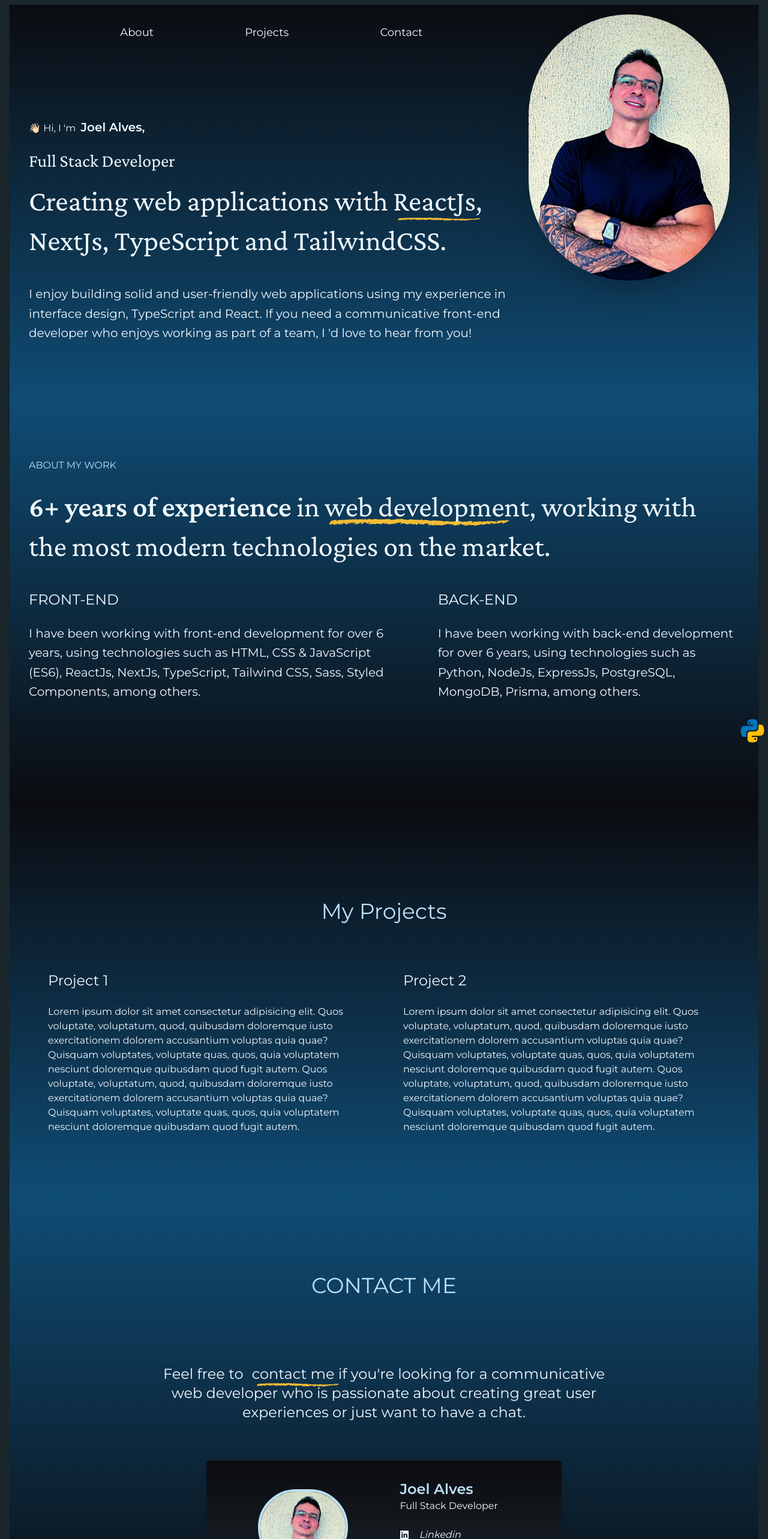
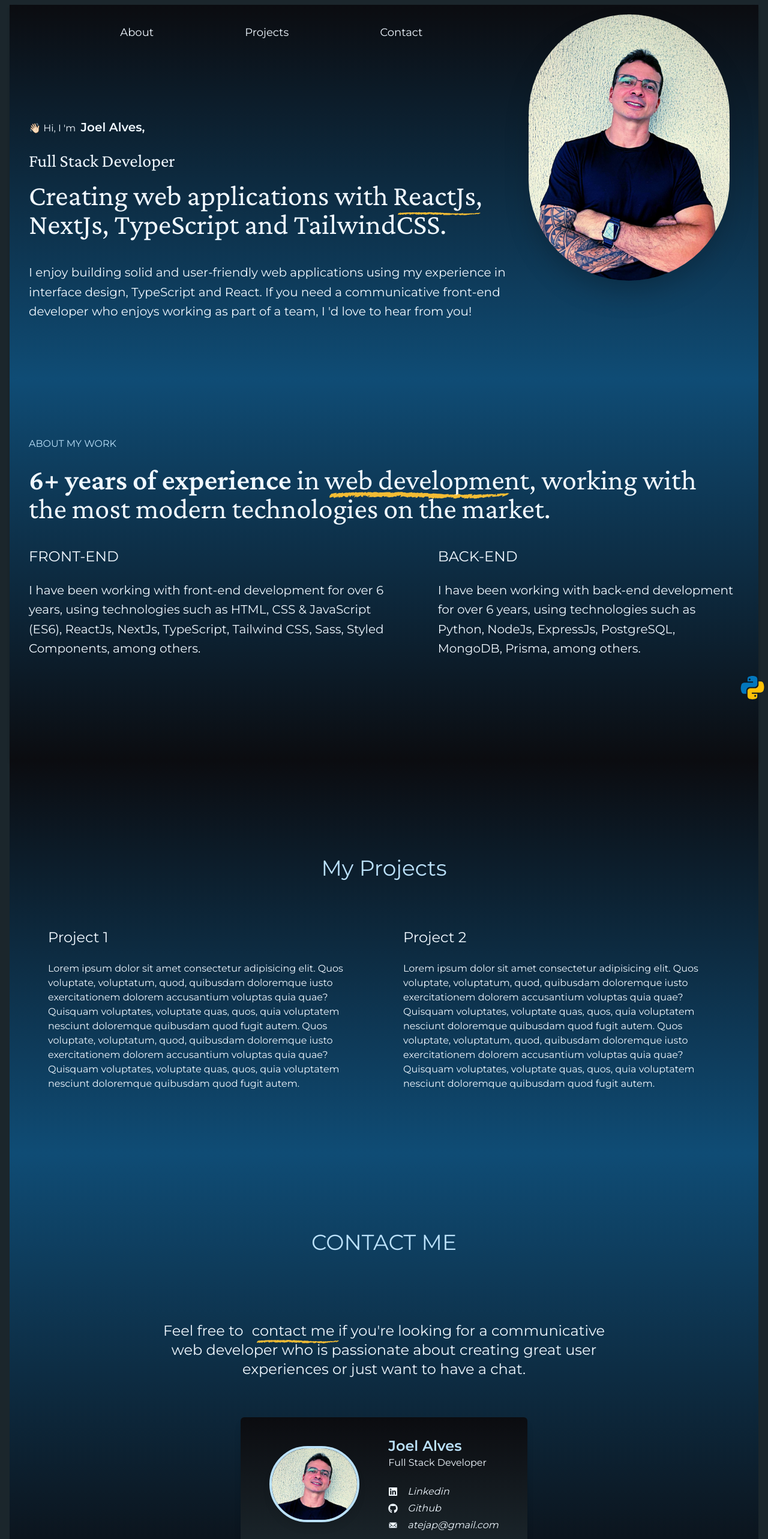
Before and after one commit to atejap05/portfolio, a Next.js app: page / in a window 1280 px wide. Shown: the top 2566 px of the page at 60% size. Built offline with nearby package versions, Linux system fonts and the light colour scheme; what tailwind-clip-path would draw is missing.

Commit message:
ajustes de breakpoints sm

```diff
--- a/src/app/page.tsx
+++ b/src/app/page.tsx
@@ -37,7 +37,7 @@ export default function Home() {
               Full Stack Developer
             </h1>
             <p
-              className={`${crimsonPro.className} text-5xl leading-snug mb-10`}
+              className={`${crimsonPro.className} text-3xl sm:text-5xl leading-snug mb-10`}
             >
               Creating web applications with
               <CustomUnderline text="ReactJs" />, NextJs, TypeScript and
@@ -72,13 +72,13 @@ export default function Home() {
             About my work
           </p>
           <h1
-            className={`${crimsonPro.className}  text-5xl leading-snug mb-10`}
+            className={`${crimsonPro.className} text-3xl sm:text-5xl leading-snug mb-10`}
           >
             <span className="font-semibold">6+ years of experience</span> in
             <CustomUnderline text="web development" />, working with the most
             modern technologies on the market.
           </h1>
-          <div className="flex justify-between gap-16">
+          <div className="flex flex-col sm:flex-row justify-between gap-16">
             <div>
               <h2 className="mb-6 uppercase text-2xl">Front-end</h2>
               <p className="mb-6 leading-relaxed text-xl">
@@ -87,7 +87,7 @@ export default function Home() {
                 ReactJs, NextJs, TypeScript, Tailwind CSS, Sass, Styled
                 Components, among others.
               </p>
-              <div className="  w-2/3">
+              <div className="w-2/3">
                 <FrontEndSkillList />
               </div>
             </div>
@@ -109,11 +109,11 @@ export default function Home() {
         id="projects"
         className="bg-gradient-to-t from-my-dark to-my-black px-8 py-20 clip-path-mypolygon_y"
       >
-        <h1 className="text-4xl text-my-lighten text-center py-20">
+        <h1 className="text-3xl sm:text-4xl text-my-lighten text-center py-20">
           My Projects
         </h1>
-        <div className="flex justify-between gap-16 px-8">
-          <div className="w-1/2 ">
+        <div className="flex flex-col sm:flex-row justify-between gap-16 px-8">
+          <div className="w-full sm:w-1/2">
             <h2 className="text-2xl mb-6">Project 1</h2>
             <p className="mb-6">
               Lorem ipsum dolor sit amet consectetur adipisicing elit. Quos
@@ -127,7 +127,7 @@ export default function Home() {
               fugit autem.
             </p>
           </div>
-          <div className="w-1/2">
+          <div className="w-full sm:w-1/2">
             <h2 className="text-2xl mb-6">Project 2</h2>
             <p className="mb-6">
               Lorem ipsum dolor sit amet consectetur adipisicing elit. Quos
@@ -147,10 +147,10 @@ export default function Home() {
         id="contact"
         className="bg-gradient-to-t from-my-black to-my-dark flex flex-col justify-center items-center gap-16 px-8 py-20 mb-10 clip-path-mypolygon_t"
       >
-        <h1 className="text-4xl text-my-lighten text-center uppercase py-12">
+        <h1 className="text-2xl sm:text-4xl text-my-lighten text-center uppercase py-12">
           Contact me
         </h1>
-        <p className=" w-2/3 text-center text-2xl">
+        <p className=" w-2/3 text-center text-xl sm:text-2xl">
           Feel free to <CustomUnderline text="contact me" /> if you&apos;re
           looking for a communicative web developer who is passionate about
           creating great user experiences or just want to have a chat.
--- a/src/components/shared/Nav/Nav.tsx
+++ b/src/components/shared/Nav/Nav.tsx
@@ -13,7 +13,7 @@ const Nav = () => {
 
   return (
     <>
-      <div className="flex justify-evenly mb-32">
+      <div className="flex flex-col sm:flex-row items-start sm:items-center justify-evenly mb-32">
         <button
           onClick={() => scrollTo("about")}
           className="group text-my-white transition duration-300 text-lg"
--- a/src/components/ui/PersonalCard.tsx
+++ b/src/components/ui/PersonalCard.tsx
@@ -5,8 +5,8 @@ import { IoIosMail } from "react-icons/io";
 
 const PersonalCard = () => {
   return (
-    <div className=" bg-gradient-to-b from-my-black to-my-darken flex justify-evenly items-center gap-12 px-12 py-8 w-1/2 rounded-md shadow-lg">
-      <div>
+    <div className=" bg-gradient-to-b from-my-black to-my-darken flex justify-evenly items-center gap-12 px-12 py-8 rounded-md shadow-lg">
+      <div className="flex-1 hidden sm:block">
         <Image
           className="rounded-full shadow-lg border-4 border-my-lighten object-contain hover:scale-105 transform transition-all"
           src={cardImage}
@@ -15,7 +15,7 @@ const PersonalCard = () => {
           height={150}
         />
       </div>
-      <div>
+      <div className="flex-1">
         <div className="mb-6">
           <h3 className=" text-my-lighten font-semibold text-2xl">
             Joel Alves
```
